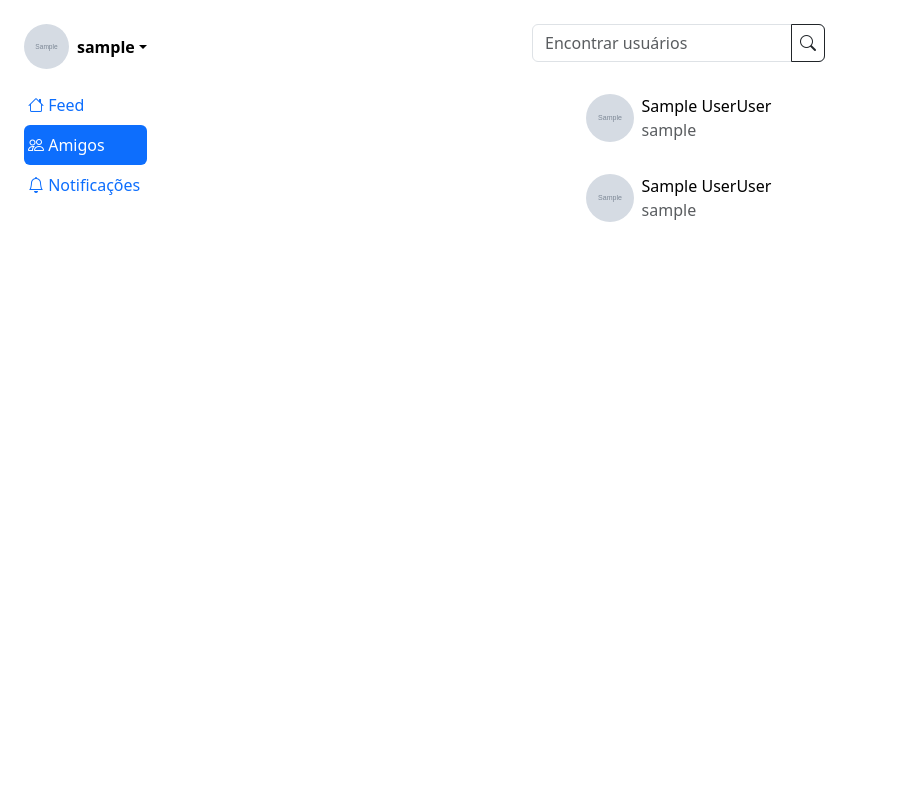
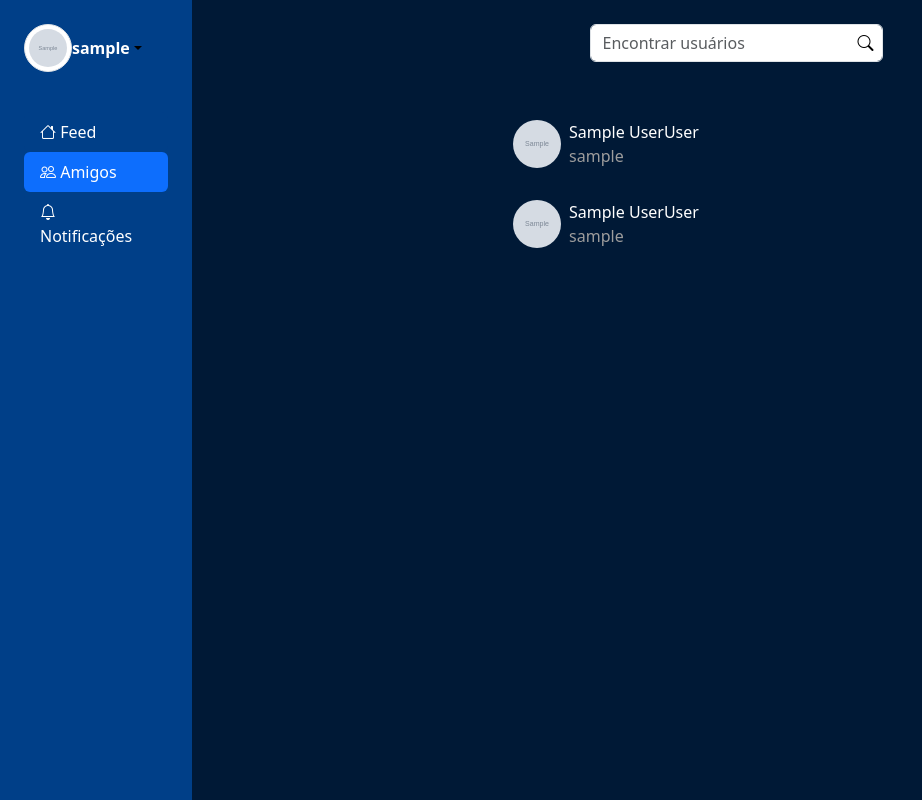
Before and after one commit to GDDev/jubilant-system, a Flask app: page /amigo/listar in a window 1280 px wide. Shown: the whole page, without its empty margins (0-922 px from the left). Run offline with Flask 3, Linux system fonts and the light colour scheme; a user stored in the database is signed in; tables that the repository leaves empty hold one stand-in row (values such as "Sample post"); grey boxes marked "Sample" are stand-in pictures; a database or web service that is not in the repository returns one stand-in record (values such as "Sample title"); data that the repository does not hold is empty; some libraries are stand-ins or nearby versions.

Commit message:
Changed background colors

```diff
--- /dev/null
+++ b/project/static/css/style.css
@@ -0,0 +1,42 @@
+:root {
+    --primary: #003F88;
+    --primary-dark: #001936;
+    --light-blue: #0099FF;
+    --muted-text-color: #9D9D9D;
+}
+
+* {
+    color: #FFF;
+}
+
+
+.primary-bg, .primary-bg a{
+    background-color: var(--primary);
+    color: #FFF;
+}
+
+.primary-bg-dark, .primary-bg-dark a{
+    background-color: var(--primary-dark);
+    color: #FFF;
+}
+
+a.light-blue{
+    color: var(--light-blue);
+    text-decoration: none;
+}
+
+.text-muted{
+    color: var(--muted-text-color) !important;
+}
+
+.profile-pic-lg{
+    height: 6rem;
+    width: 6rem;
+    border-radius: 50%;
+}
+
+.profile-pic-sm{
+    height: 3rem;
+    width: 3rem;
+    border-radius: 50%;
+}
--- a/project/templates/layout.html
+++ b/project/templates/layout.html
@@ -9,16 +9,22 @@
     <link rel="icon" type="image/x-icon" href="{{ url_for('static', filename='img/logo.png') }}">
 
     <link rel="stylesheet" href="{{ url_for('static', filename='css/bootstrap.min.css') }}">
+    <link rel="stylesheet" href="{{ url_for('static', filename='css/style.css') }}">
+
     <link rel="stylesheet" href="https://cdn.jsdelivr.net/npm/bootstrap-icons@1.11.3/font/bootstrap-icons.min.css">
     <script src="https://kit.fontawesome.com/5f236bbd73.js" crossorigin="anonymous"></script>
     {% endblock %}
 </head>
 <body>
-    <div class="container-fluid d-flex flex-row vh-100 w-100 p-4">
+    <div class="d-flex flex-row vh-100 vw-100">
         {% include "navbar.html" %}
-        <div class="w-75 ms-auto end-0">
-            {% include "searchbar.html" %}
-            {% block content %}{% endblock %}
+        <div class="ms-auto end-0 primary-bg-dark" style="width: 85%">
+            <div class="pt-4" style="height: 10%">
+                {% include "searchbar.html" %}
+            </div>
+            <div class="p-4" style="height: 90%">
+                {% block content %}{% endblock %}
+            </div>
         </div>
     </div>
     <script src="{{ url_for('static', filename='js/bootstrap.min.js') }}"></script>
--- a/project/templates/navbar.html
+++ b/project/templates/navbar.html
@@ -1,32 +1,45 @@
 {% block navbar %}
-<nav class="w-auto h-100 d-flex flex-column align-items-start">
-    <div class="dropdown">
-        <a href="" class="d-flex align-items-center link-body-emphasis text-decoration-none dropdown-toggle" data-bs-toggle="dropdown" aria-expanded="false">
-            <img src="{{ current_user.profile_pic }}" alt="profile pic" width="45rem" height="45rem"
-                 class="rounded-circle me-2">
+<nav class="h-100 d-flex flex-column align-items-start primary-bg" style="width: 15%">
+    <div class="dropdown w-75 p-4">
+        <a href="#" class="w-100 d-flex align-items-center justify-content-between link-body-emphasis
+        text-decoration-none dropdown-toggle"
+           data-bs-toggle="dropdown" aria-expanded="false">
+            <img src="{{ current_user.profile_pic }}" alt="profile pic"
+                 class="profile-pic-sm me-auto img-thumbnail">
             <strong>{{ current_user.username }}</strong>
         </a>
-        <ul class="dropdown-menu text-small shadow">
+        <ul class="dropdown-menu text-small shadow primary-bg-dark">
             <li>
-                <a class="dropdown-item" href="{{ url_for('perfil.detail_profile', code=current_user.code)
+                <a class="dropdown-item" href="{{ url_for('perfil.detail_profile', code=current_user
+                .code)
                         }}">Perfil</a>
+            </li>
+            <li>
+                <a class="dropdown-item" href="#">Formações</a>
+            </li>
+            <li>
+                <a class="dropdown-item" href="#">Configurações</a>
+            </li>
+            <li>
+                <hr class="dropdown-divider border-white">
             </li>
             <li>
                 <a class="dropdown-item" href="{{ url_for('auth.signout') }}">Sair</a>
             </li>
         </ul>
     </div>
-    <ul class="nav nav-pills flex-column align-items-start w-100 mt-3">
+    <ul class="nav nav-pills flex-column align-items-start w-100 mt-3 px-4">
         <li class="nav-item w-100">
-            <a href="{{ url_for('main.home') }}" class="nav-link px-1 {% if request.path == url_for('main.home')
-                    %}active{%
+            <a href="{{ url_for('main.home') }}" class="nav-link {% if request.path == url_for
+            ('main.home')
+                    %}active px-3{%
                     endif %}" aria-current="page">
                 <i class="bi bi-house"></i> Feed
             </a>
         </li>
         <li class="nav-item w-100">
-            <a href="{{ url_for('amigo.get_friends') }}" class="nav-link px-1 {% if request.path == url_for
-            ('amigo.get_friends') %}active{%
+            <a href="{{ url_for('amigo.get_friends') }}" class="nav-link {% if request.path == url_for
+            ('amigo.get_friends') %}active px-3{%
                     endif %}" aria-current="page">
                 <i class="bi bi-people"></i> Amigos
             </a>
@@ -52,8 +65,8 @@
 {#            </a>#}
 {#        </li>#}
         <li class="nav-item w-100">
-            <a href="{{ url_for('notificacao.get_all') }}" class="nav-link px-1 {% if request.path ==
-            url_for('notificacao.get_all') %}active{% endif %}" aria-current="page">
+            <a href="{{ url_for('notificacao.get_all') }}" class="nav-link {% if request.path ==
+            url_for('notificacao.get_all') %}active px-3{% endif %}" aria-current="page">
                 <i class="bi bi-bell"></i> Notificações
             </a>
         </li>
--- a/project/templates/searchbar.html
+++ b/project/templates/searchbar.html
@@ -1,5 +1,5 @@
 {% block searchbar %}
-    <div class="w-75 h-auto d-flex flex-column justify-content-center
+    <div class="w-100 d-flex flex-column justify-content-center
     align-items-center mb-3">
         <form action="{{ url_for('perfil.find') }}" method="post">
             <input type="hidden" name="csrf_token" value="{{ csrf_token() }}">
@@ -7,9 +7,9 @@
                 <label>
                     <input type="text" name="search" class="form-control pe-5" placeholder="Encontrar usuários">
                 </label>
-                <button type="submit" class="btn btn-outline-dark position-absolute end-0 top-0 bottom-0 d-flex
+                <button type="submit" class="btn position-absolute end-0 top-0 bottom-0 d-flex
                 align-items-center px-2 rounded-0 rounded-end">
-                    <i class="bi bi-search"></i>
+                    <i class="bi bi-search text-black"></i>
                 </button>
             </div>
         </form>
--- a/project/user/controllers/user_controller.py
+++ b/project/user/controllers/user_controller.py
@@ -28,7 +28,7 @@ def update_email():
                 user_service.update_email(profile.user, new_email)
 
                 login_user(profile)
-                return redirect(url_for('perfil.detail_profile', code=profile.code))
+            return redirect(url_for('perfil.detail_profile', code=profile.code))
     except HTTPException as e:
         raise e
     except UserException as e:
--- a/project/user/templates/profile_list.html
+++ b/project/user/templates/profile_list.html
@@ -1,7 +1,7 @@
 {% extends "layout.html" %}
 {% block title %}Encontrar perfil{% endblock %}
 {% block content %}
-    <div class="w-75 h-auto d-flex flex-column align-items-center justify-content-center">
+    <div class="">
         {% if not profiles %}
             <h3 class="text-muted">Nenhum usuário encontrado para a pesquisa: <span class="text-black">{{ search
                     }}</span></h3>
```
Also changed, not shown: core/database.py (+8 -1 lines), project/user/templates/edit_email.html (+7 -4 lines), project/user/templates/profile/owner_view.html (+32 -26 lines), tests/auth/test_sign_up.py (+2 -4 lines), 1 other file.
